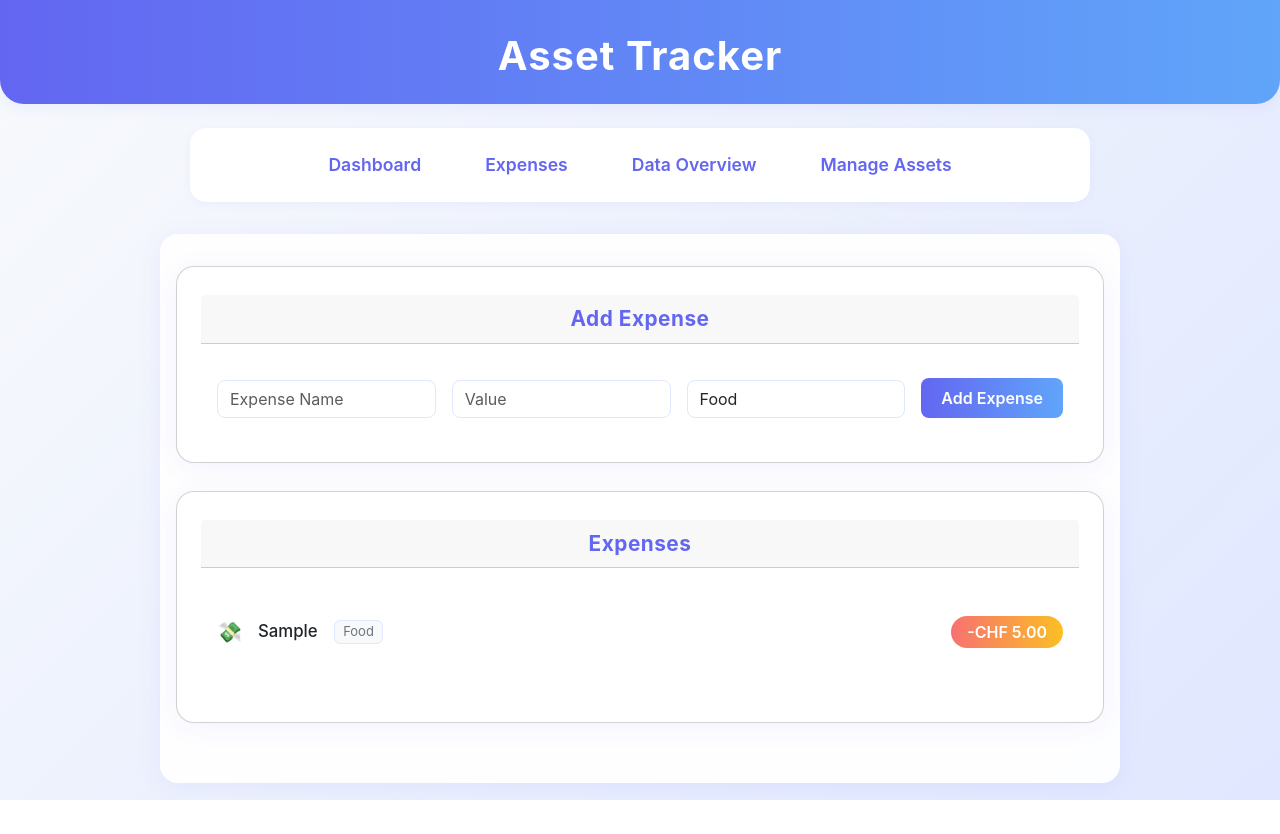
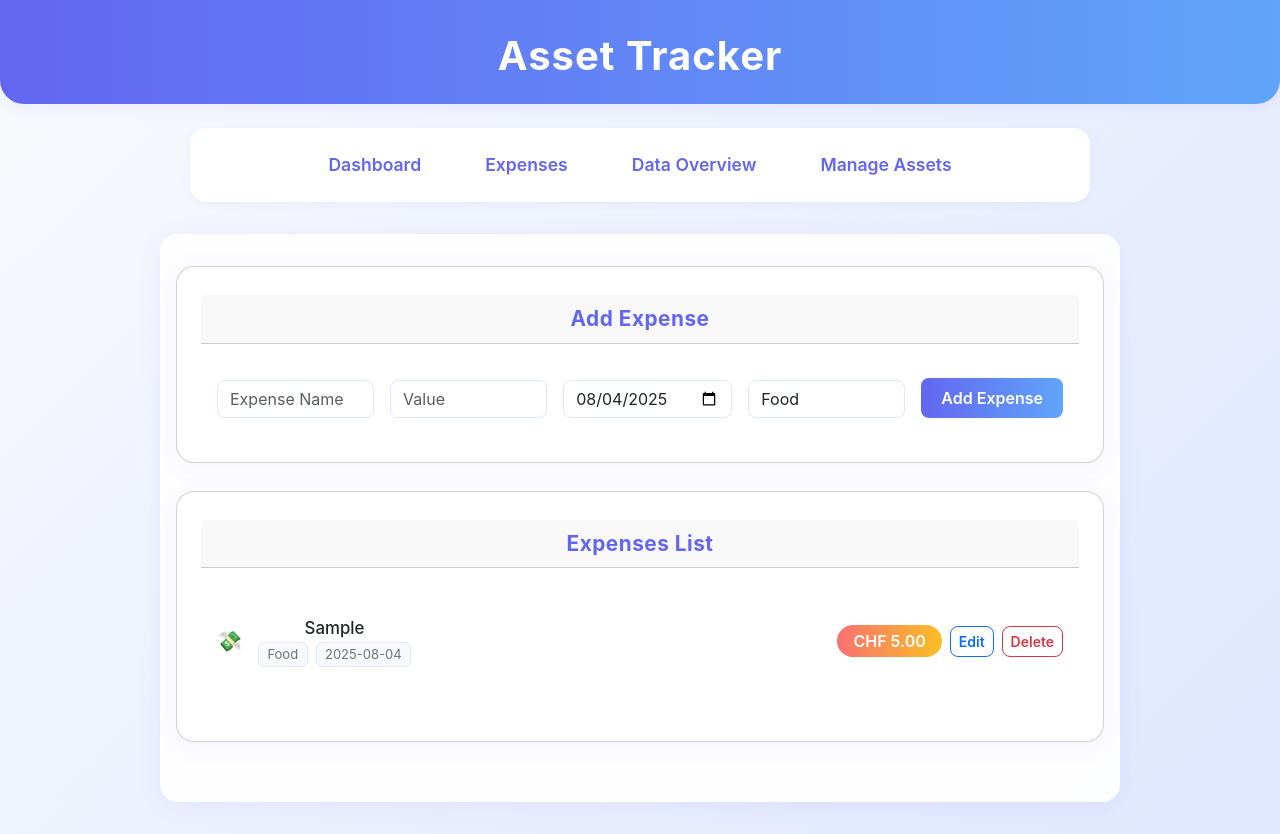
Before and after one commit to tlsstern/AssetTracker, a React (Create React App) app in the folder asset-tracker-app/: page /expenses in a window 1280 px wide. Both pictures are taken after typing "Sample", "5" into the empty fields and a click on the button "Add Expense". Before the commit the page ends 800 px from the top, so only its background shows below. Built offline with nearby package versions, Linux system fonts and the light colour scheme.

Commit message:
Cleaned it up

```diff
--- a/asset-tracker-app/src/App.js
+++ b/asset-tracker-app/src/App.js
@@ -1,4 +1,3 @@
-
 import React, { useState, useEffect } from 'react';
 import { BrowserRouter as Router, Route, Routes } from 'react-router-dom';
 import './App.css';
@@ -30,7 +29,8 @@ function App() {
 
   useEffect(() => {
     const calculateNetworth = () => {
-      const totalAssets = assets.reduce((sum, asset) => sum + (asset.value * (asset.quantity || 1)), 0);
+      // FIX: The total value of assets is now calculated by summing up asset.value directly.
+      const totalAssets = assets.reduce((sum, asset) => sum + asset.value, 0);
       const totalExpenses = expenses.reduce((sum, expense) => sum + expense.value, 0);
       setNetworth(totalAssets - totalExpenses);
     };
@@ -64,6 +64,17 @@ function App() {
     setAssets(assets => assets.filter((_, i) => i !== index));
   };
 
+  // ADD: Function to edit an expense
+  const editExpense = (index, updatedExpense) => {
+    setExpenses(expenses => expenses.map((expense, i) => (i === index ? updatedExpense : expense)));
+  };
+
+  // ADD: Function to delete an expense
+  const deleteExpense = (index) => {
+    setExpenses(expenses => expenses.filter((_, i) => i !== index));
+  };
+
+
   return (
     <div className="App">
       <header className="App-header">
@@ -73,7 +84,8 @@ function App() {
       <div className="container">
         <Routes>
           <Route path="/" element={<Dashboard networth={networth} assets={assets} expenses={expenses} />} />
-          <Route path="/expenses" element={<Expenses onAddExpense={addExpense} expenses={expenses} />} />
+          {/* UPDATE: Pass edit and delete handlers to Expenses component */}
+          <Route path="/expenses" element={<Expenses onAddExpense={addExpense} expenses={expenses} onEditExpense={editExpense} onDeleteExpense={deleteExpense}/>} />
           <Route path="/overview" element={<DataOverview expenses={expenses} />} />
           <Route path="/add" element={<MoneyAdd onAddAsset={addAsset} assets={assets} onEditAsset={editAsset} onDeleteAsset={deleteAsset} />} />
         </Routes>
--- a/asset-tracker-app/src/components/Expenses.js
+++ b/asset-tracker-app/src/components/Expenses.js
@@ -1,18 +1,47 @@
 import React, { useState } from 'react';
 import './Card.css';
 
-const Expenses = ({ onAddExpense, expenses }) => {
+const Expenses = ({ onAddExpense, expenses, onEditExpense, onDeleteExpense }) => {
   const [name, setName] = useState('');
   const [value, setValue] = useState('');
   const [category, setCategory] = useState('Food');
+  const [date, setDate] = useState(new Date().toISOString().slice(0, 10));
+
+  // State for handling the inline editing
+  const [editIndex, setEditIndex] = useState(null);
+  const [editData, setEditData] = useState({ name: '', value: '', category: '', date: '' });
 
   const handleSubmit = (e) => {
     e.preventDefault();
-    if (!name || !value) return;
-    onAddExpense({ name, value: parseFloat(value), category });
+    if (!name || !value || !date) return;
+    onAddExpense({ name, value: parseFloat(value), category, date });
     setName('');
     setValue('');
     setCategory('Food');
+    setDate(new Date().toISOString().slice(0, 10));
+  };
+
+  // Handlers for starting, changing, and saving an edit
+  const startEdit = (index, expense) => {
+    setEditIndex(index);
+    setEditData({
+      name: expense.name,
+      value: expense.value,
+      category: expense.category,
+      date: expense.date,
+    });
+  };
+
+  const handleEditChange = (e) => {
+    setEditData({ ...editData, [e.target.name]: e.target.value });
+  };
+
+  const saveEdit = (index) => {
+    onEditExpense(index, {
+      ...editData,
+      value: parseFloat(editData.value),
+    });
+    setEditIndex(null);
   };
 
   return (
@@ -43,6 +72,15 @@ const Expenses = ({ onAddExpense, expenses }) => {
                 />
               </div>
               <div className="col">
+                <input
+                  type="date"
+                  className="form-control"
+                  value={date}
+                  onChange={(e) => setDate(e.target.value)}
+                  style={{ borderRadius: 8, border: '1px solid #e0e7ff' }}
+                />
+              </div>
+              <div className="col">
                 <select className="form-control" value={category} onChange={(e) => setCategory(e.target.value)} style={{ borderRadius: 8, border: '1px solid #e0e7ff' }}>
                   <option>Food</option>
                   <option>Transport</option>
@@ -60,7 +98,7 @@ const Expenses = ({ onAddExpense, expenses }) => {
       </div>
 
       <div className="card mt-4">
-        <div className="card-header">Expenses</div>
+        <div className="card-header">Expenses List</div>
         <div className="card-body">
           {expenses.length === 0 ? (
             <div className="text-muted" style={{ fontStyle: 'italic' }}>No expenses yet. Start tracking your spending!</div>
@@ -68,14 +106,47 @@ const Expenses = ({ onAddExpense, expenses }) => {
             <ul className="list-group mb-3">
               {expenses.map((expense, index) => (
                 <li key={index} className="list-group-item d-flex justify-content-between align-items-center" style={{ border: 'none', background: 'transparent', padding: '14px 0' }}>
+                  {editIndex === index ? (
+                    <>
+                      <span style={{ display: 'flex', alignItems: 'center', gap: 8, flexGrow: 1 }}>
+                        <span role="img" aria-label="expense" style={{ fontSize: 20, marginRight: 8 }}>💸</span>
+                        <input type="text" name="name" value={editData.name} onChange={handleEditChange} className="form-control form-control-sm" placeholder="Name" />
+                        <input type="number" name="value" value={editData.value} onChange={handleEditChange} className="form-control form-control-sm" placeholder="Value" style={{width: '100px'}} />
+                        <input type="date" name="date" value={editData.date} onChange={handleEditChange} className="form-control form-control-sm" />
+                        <select name="category" value={editData.category} onChange={handleEditChange} className="form-control form-control-sm">
+                            <option>Food</option>
+                            <option>Transport</option>
+                            <option>Housing</option>
+                            <option>Entertainment</option>
+                            <option>Other</option>
+                        </select>
+                      </span>
+                      <span style={{ display: 'flex', alignItems: 'center', gap: 8 }}>
+                          <button className="btn btn-success btn-sm" style={{ borderRadius: 8, fontWeight: 600 }} onClick={() => saveEdit(index)}>Save</button>
+                          <button className="btn btn-secondary btn-sm" style={{ borderRadius: 8, fontWeight: 600 }} onClick={() => setEditIndex(null)}>Cancel</button>
+                      </span>
+                    </>
+                  ) : (
+                    <>
                       <div style={{ display: 'flex', alignItems: 'center', gap: 8 }}>
                         <span role="img" aria-label="expense" style={{ fontSize: 20, marginRight: 8 }}>💸</span>
+                        <div>
                           <span style={{ fontWeight: 500 }}>{expense.name}</span>
-                    <span className="badge bg-light text-secondary ms-2" style={{ fontWeight: 400, fontSize: 13, border: '1px solid #e0e7ff' }}>{expense.category}</span>
+                          <div>
+                            <span className="badge bg-light text-secondary me-2" style={{ fontWeight: 400, fontSize: 13, border: '1px solid #e0e7ff' }}>{expense.category}</span>
+                            <span className="badge bg-light text-secondary" style={{ fontWeight: 400, fontSize: 13, border: '1px solid #e0e7ff' }}>{expense.date}</span>
                           </div>
+                        </div>
+                      </div>
+                      <span style={{ display: 'flex', alignItems: 'center', gap: 8 }}>
                         <span className="badge bg-danger rounded-pill" style={{ fontSize: 16, padding: '8px 16px', background: 'linear-gradient(90deg, #f87171 0%, #fbbf24 100%)', color: '#fff', fontWeight: 600 }}>
-                    -CHF {expense.value.toFixed(2)}
+                          CHF {expense.value.toFixed(2)}
                         </span>
+                        <button className="btn btn-outline-primary btn-sm" style={{ borderRadius: 8, fontWeight: 600 }} onClick={() => startEdit(index, expense)}>Edit</button>
+                        <button className="btn btn-outline-danger btn-sm" style={{ borderRadius: 8, fontWeight: 600 }} onClick={() => onDeleteExpense(index)}>Delete</button>
+                      </span>
+                    </>
+                  )}
                 </li>
               ))}
             </ul>
--- a/asset-tracker-app/src/components/TotalExpenses.js
+++ b/asset-tracker-app/src/components/TotalExpenses.js
@@ -11,7 +11,7 @@ const TotalExpenses = ({ expenses }) => {
       </div>
       <div className="card-body">
         <h2 className="card-title" style={{ fontSize: 36, fontWeight: 700, background: 'linear-gradient(90deg, #f87171 0%, #fbbf24 100%)', WebkitBackgroundClip: 'text', WebkitTextFillColor: 'transparent', marginBottom: 0 }}>
-          -CHF {totalExpenses.toFixed(2)}
+          CHF {totalExpenses.toFixed(2)}
         </h2>
       </div>
     </div>
```
Lines whose indentation alone changed are shown as unchanged.
